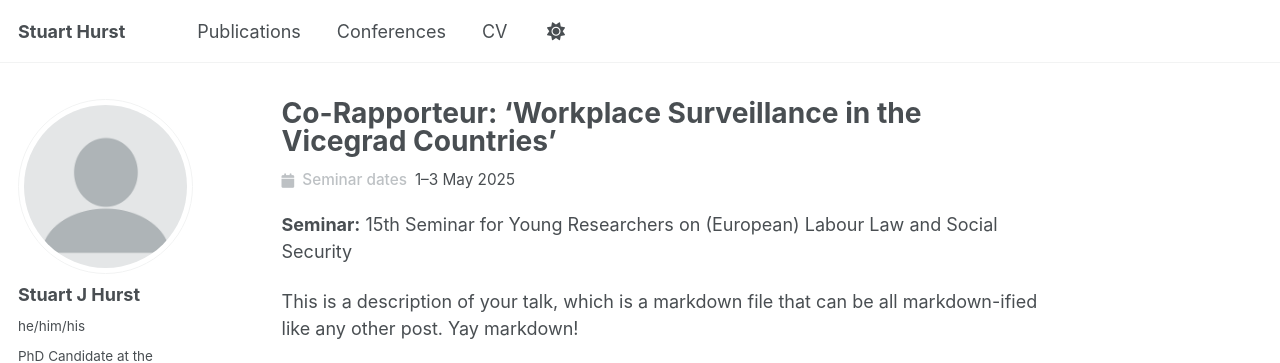
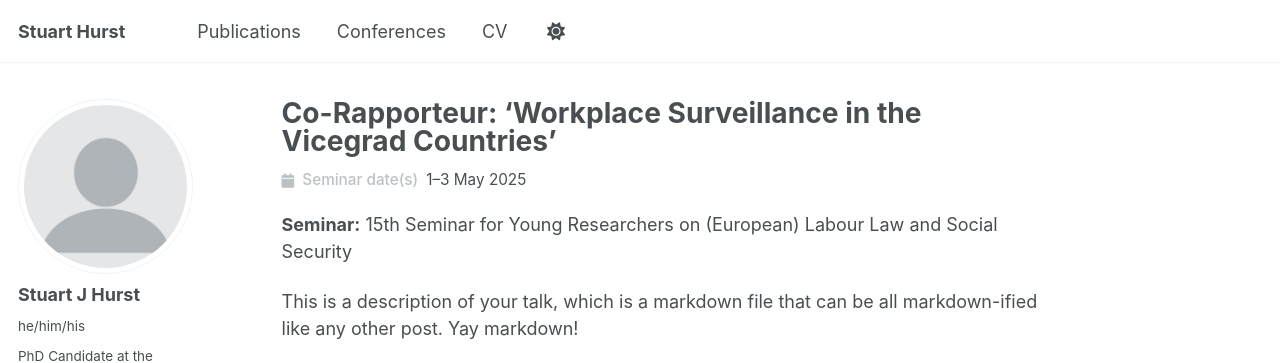
Before and after one commit to stuartjhurst/stuartjhurst.github.io, a Jekyll site: the page built from _talks/2025YRSWittenberg.md, in a window 1280 px wide. Shown: the top 363 px of the page. Built offline with Jekyll 4.4.1, drawn with Linux system fonts in a browser that asks for light colours; a script bundle is joined from its source files by our own code; a style sheet for code colours, icons or effects is not loaded.

Commit message:
Update talk.html

```diff
--- a/_layouts/talk.html
+++ b/_layouts/talk.html
@@ -33,14 +33,20 @@ layout: default
         {% if page.conference_dates %}
           <div class="page__date">
             <i class="fa fa-calendar" aria-hidden="true"></i>
-            <span>Conference dates</span>
+            <span>Conference date(s)</span>
             <time>{{ page.conference_dates }}</time>
           </div>
         {% elsif page.seminar_dates %}
           <div class="page__date">
             <i class="fa fa-calendar" aria-hidden="true"></i>
-            <span>Seminar dates</span>
+            <span>Seminar date(s)</span>
             <time>{{ page.seminar_dates }}</time>
+          </div>
+        {% elsif page.workshop_dates %}
+          <div class="page__date">
+            <i class="fa fa-calendar" aria-hidden="true"></i>
+            <span>Workshop date(s)</span>
+            <time>{{ page.workshop_dates}}</time>
           </div>
         {% elsif page.modified %}
           <div class="page__date">
@@ -62,6 +68,8 @@ layout: default
           <p><strong>Conference:</strong> {{ page.conference }}</p>
         {% elsif page.seminar %}
           <p><strong>Seminar:</strong> {{ page.seminar }}</p>
+        {% elsif workshop %}
+          <p><strong>Workshop:</strong> {{ page.workshop }}</p>
         {% endif %}
 
 
```
